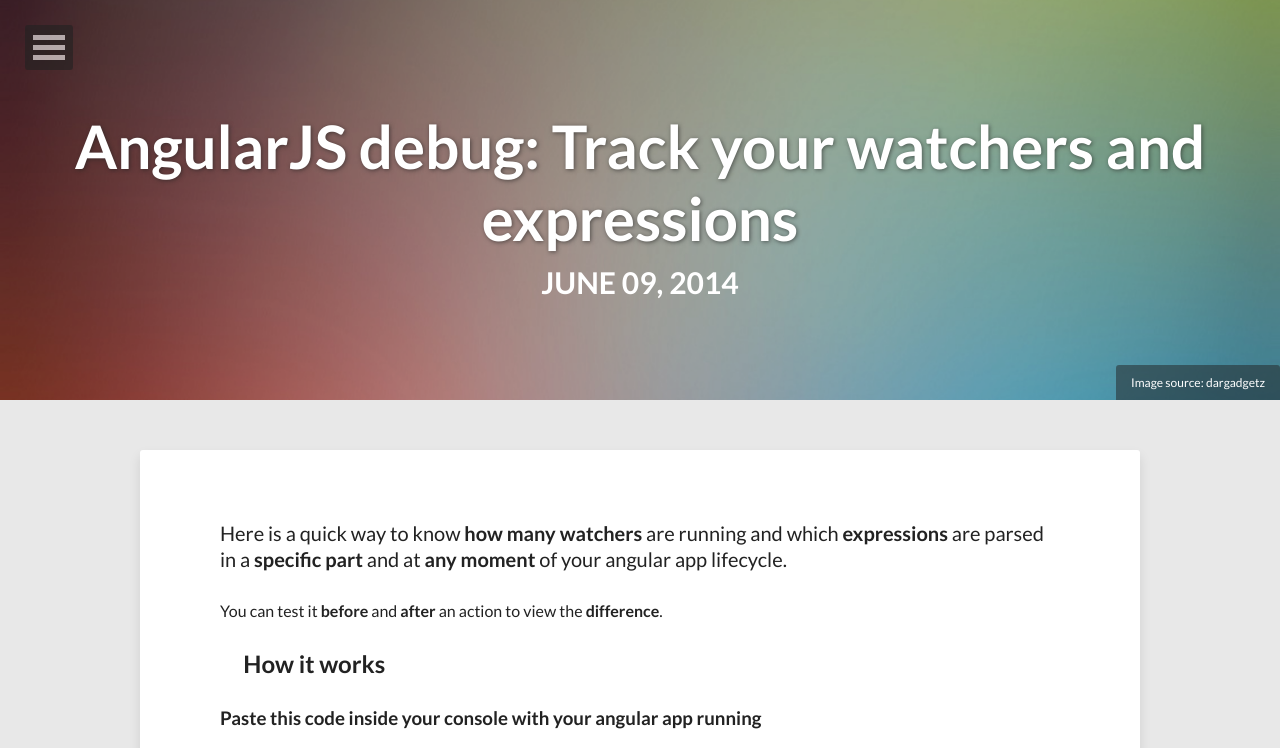
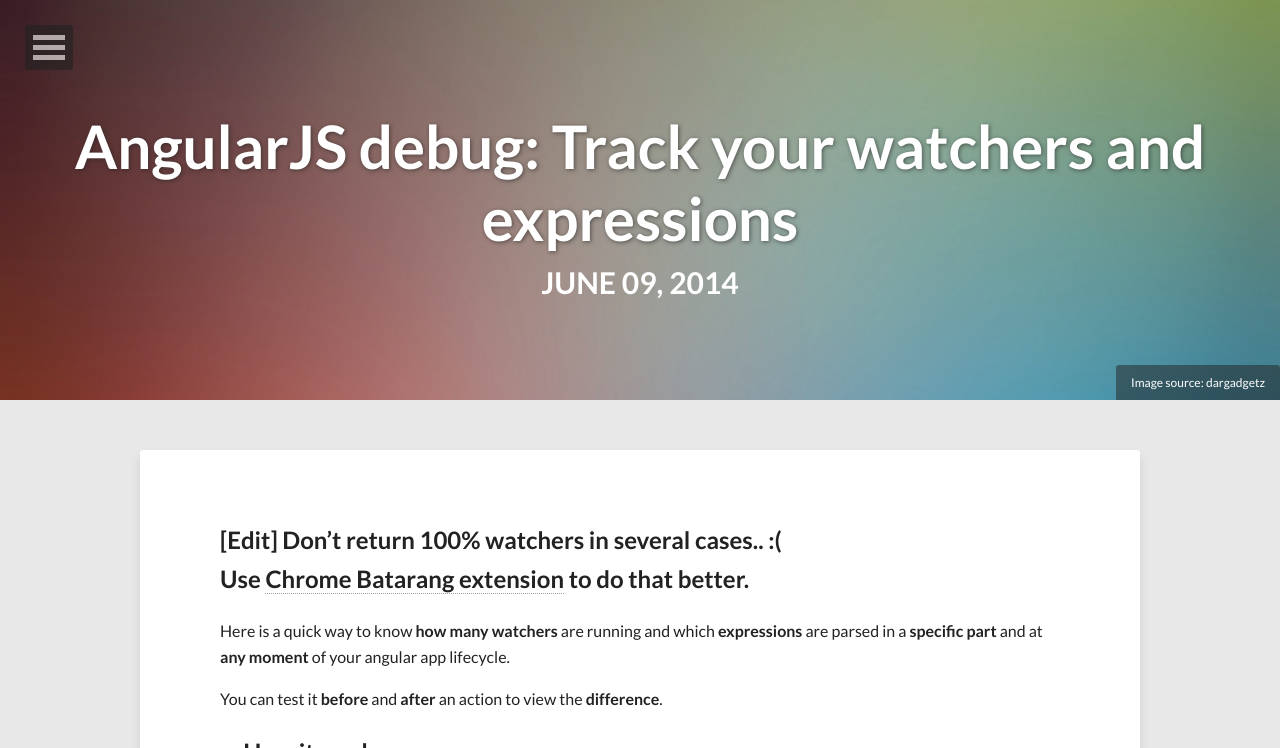
Before and after one commit to bertrandg/bertrandg.github.io, a Jekyll site: the page built from _posts/2014-06-09-angularjs-degug-watchers.md, in a window 1280 px wide, cut to the strip 0-748 px from the top of the page. Built offline with Jekyll 4.4.1, drawn with Linux system fonts in a browser that asks for light colours; nearby versions of some CDN libraries; comment, search, counter and statistics services are not loaded; some of the changed text lies outside the part shown.

Commit message:
update and clean posts

```diff
--- a/_posts/2014-06-09-angularjs-degug-watchers.md
+++ b/_posts/2014-06-09-angularjs-degug-watchers.md
@@ -12,6 +12,8 @@
 share: true
 ---
 
+
+## \[Edit\] Don't return 100% watchers in several cases.. :( <br>Use [Chrome Batarang extension](https://chrome.google.com/webstore/detail/angularjs-batarang/ighdmehidhipcmcojjgiloacoafjmpfk) to do that better.
 
 Here is a quick way to know **how many** **watchers** are running and which **expressions** are parsed in a **specific part** and at **any moment** of your angular app lifecycle.
 
@@ -65,6 +67,7 @@
 
 Idem, but this case I used the HTML panel of Firebug (Elements panel inside Chrome) to select the element I want and `Right-click` > `Copy CSS path`. Sometimes a `nth-child()` is needed to complete the `selector`.
 
+<!---
 ## <i class="icon icon-asterisk"></i> Results: ##
 
 1. Select your target in HTML panel.
@@ -74,6 +77,6 @@
     <a href="/images/debug_watchers/screen_firebug_1.png"><img src="/images/debug_watchers/screen_firebug_1.png" alt=""></a>
     <a href="/images/debug_watchers/screen_firebug_2.jpg"><img src="/images/debug_watchers/screen_firebug_2.jpg" alt=""></a>
 </figure>
-
+-->
 
 This code haven't been tested in all situations, tell me if you have problems!
--- a/assets/less/page.less
+++ b/assets/less/page.less
@@ -14,6 +14,11 @@
 .entry-content {
 	.font-size(16);
 	// Dotted line underlines for links
+	h1 > a,
+	h2 > a,
+	h3 > a,
+	h4 > a,
+	h5 > a,
 	p > a,
 	li > a {
 		border-bottom: 1px dotted lighten(@link-color, 50);
```
Also changed, not shown: _posts/2014-06-11-symfony2-get-profiler-when-testing-rest.md (+11 -14 lines), assets/css/main.css (+10 -0 lines), assets/css/main.min.css.
